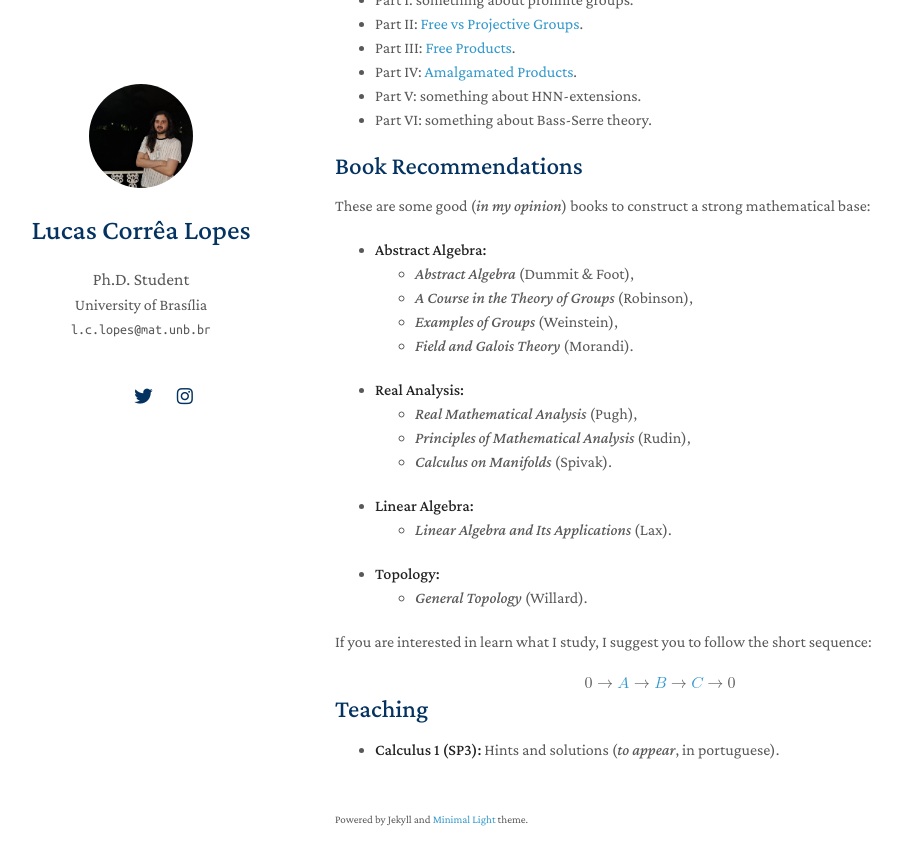
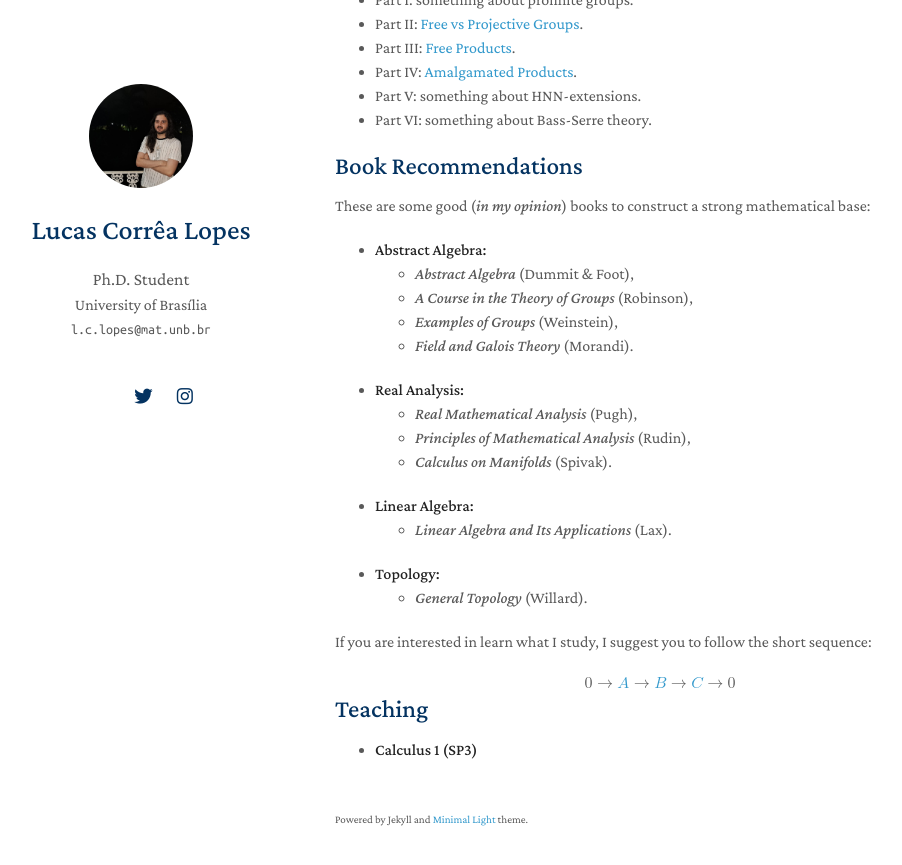
Before and after one commit to lcorrealopes/home, a Jekyll site: the page built from index.md, in a window 1280 px wide and 900 px high, scrolled down 701 px. Shown: the top 865 px of the window, without its empty margins (135-1037 px from the left). Built offline with Jekyll 4.4.1, drawn with Linux system fonts in a browser that asks for light colours; nearby versions of some CDN libraries; a style sheet for code colours, icons or effects is not loaded; our own code applies the rules of GitHub Pages for plain Markdown files.

Commit message:
Update index.md

```diff
--- a/index.md
+++ b/index.md
@@ -71,4 +71,4 @@ If you are interested in learn what I study, I suggest you to follow the short s
 
 ## Teaching
 
-- **Calculus 1 (SP3):** Hints and solutions (*to appear*, in portuguese).
+- **Calculus 1 (SP3)**
```
